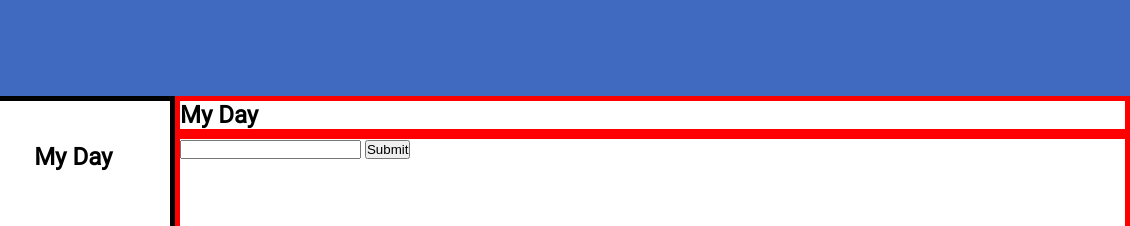
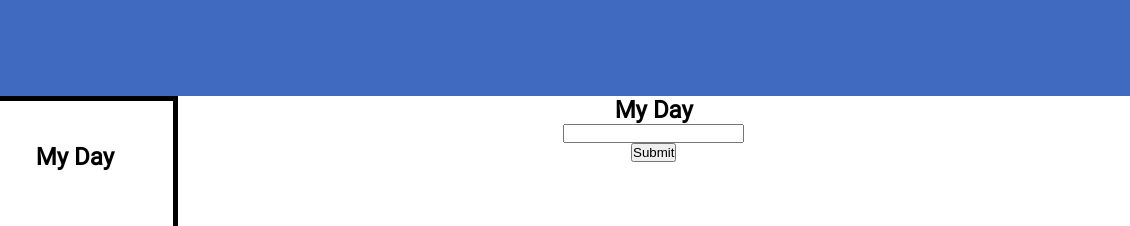
Before and after one commit to clarkjr2016/todoProject, a website built with webpack: page dist/index.html in a window 1280 px wide. Shown: the top 226 px of the page, 150-1280 px from the left. Built offline with Linux system fonts and the light colour scheme.

Commit message:
Added extra styling

```diff
--- a/src/modules/css/mainstyle.css
+++ b/src/modules/css/mainstyle.css
@@ -36,6 +36,18 @@ header p {
   font-size: clamp(1.5rem, 2vw, 2rem);
 }
 
+.to-do-area {
+  display: flex;
+  flex-direction: column;
+  justify-content: flex-start;
+  align-items: center;
+  flex: 3;
+}
+
+.to-do-items-area {
+  height: 0;
+}
+
 .to-do-icon {
   width: clamp(3rem, 50%, 4rem);
 }
@@ -64,11 +76,6 @@ nav {
   width: clamp(5rem, 5vw, 6rem);
 }
 
-section {
-  flex: 3;
-  border: 5px solid red;
-}
-
 .project_input {
   width: 50%;
 }
--- a/src/modules/projects.js
+++ b/src/modules/projects.js
@@ -88,7 +88,8 @@ export class CreatedProjects extends Projects {
         projectElementContainer.appendChild(X);
 
         X.addEventListener("click", function () {
-          projectElementTitle.textContent = "";
+          projectElementTitle.textContent = ""; // set the text content to the project title to empty when x is clicked so that to-do area is blank
+
           sideBar.getClassName().removeChild(projectElementContainer);
         });
       });
```
Also changed, not shown: dist/bundle.js.
